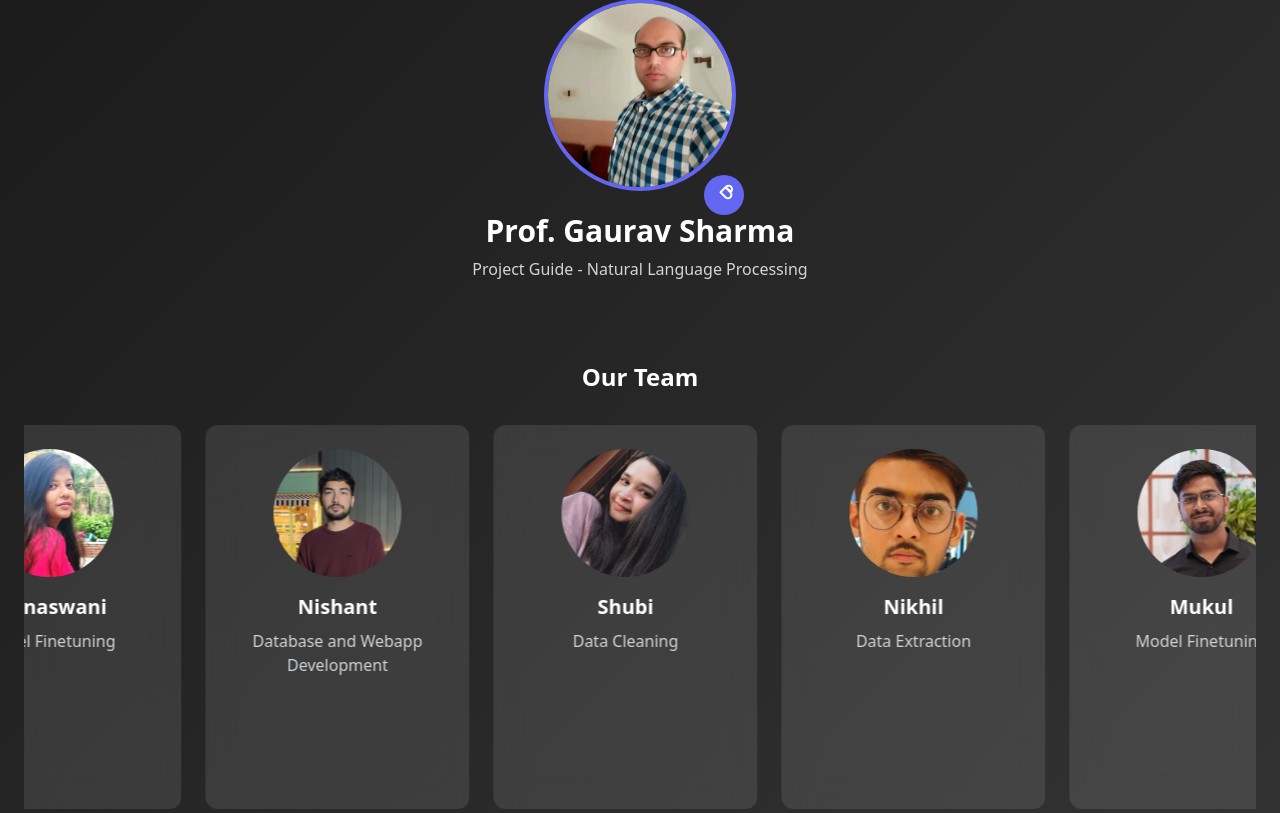
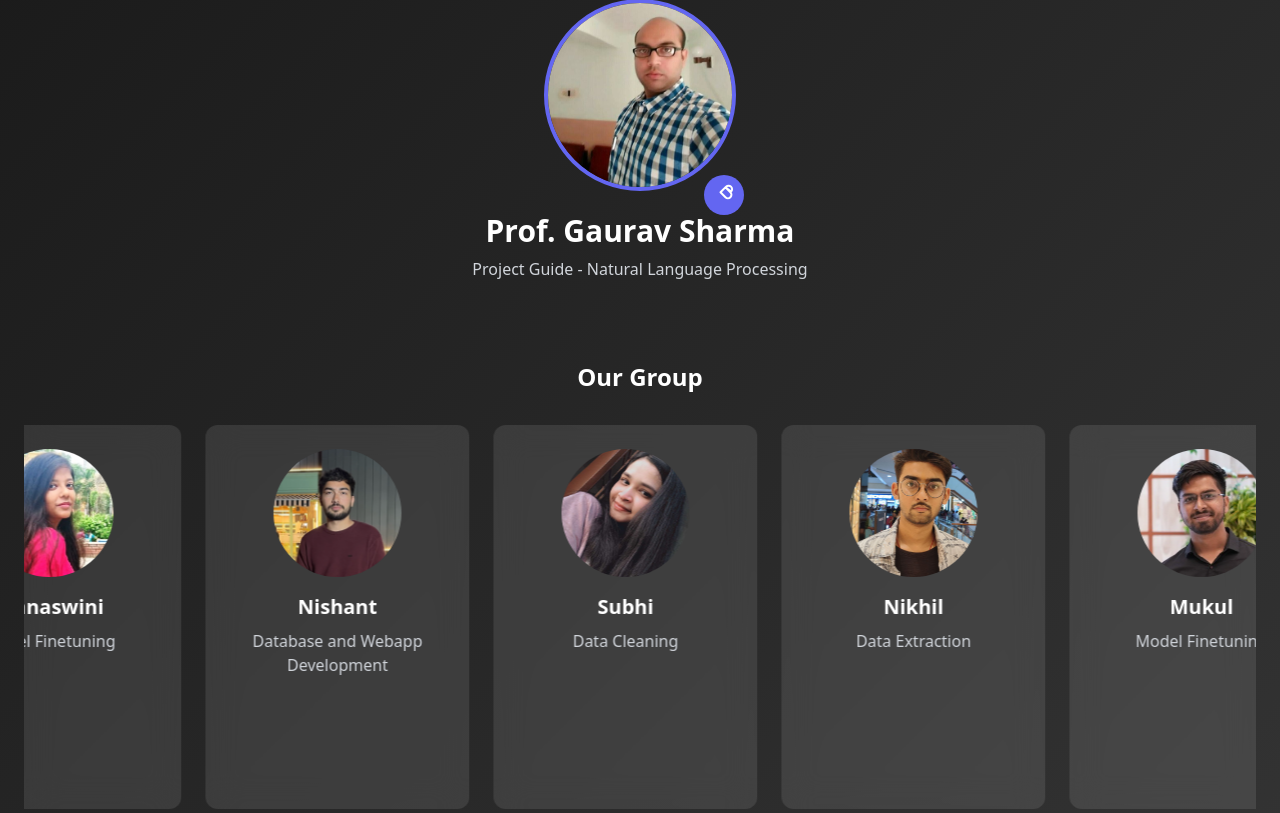
Before and after one commit to nishantdeswal1810/nlpProject, a Flask app: page / in a window 1280 px wide. Shown: the part 113-926 px from the top of the page. Run offline with Flask 3, Linux system fonts and the light colour scheme; some libraries are stand-ins or nearby versions.

Commit message:
images added

```diff
--- a/requirements.txt
+++ b/requirements.txt
@@ -1,2 +1,3 @@
 flask
 flask_cors
+ijson
--- a/templates/index.html
+++ b/templates/index.html
@@ -154,16 +154,16 @@
 
         <!-- Team Members Section -->
         <section class="mb-20">
-            <h2 class="text-2xl font-bold mb-8 text-center">Our Team</h2>
+            <h2 class="text-2xl font-bold mb-8 text-center">Our Group</h2>
             <!-- Infinite scroll container -->
             <div class="infinite-scroll-container">
                 <div class="scroll-content">
                     <!-- Team Member Cards -->
                     {% set team_members = [
                         {'name': 'Mukul', 'role': 'Model Finetuning', 'image': 'mukul.jpg'},
-                        {'name': 'Manaswani', 'role': 'Model Finetuning', 'image': 'manaswani.jpg'},
+                        {'name': 'Manaswini', 'role': 'Model Finetuning', 'image': 'manaswini.jpg'},
                         {'name': 'Nishant', 'role': 'Database and Webapp Development', 'image': 'nishant.jpg'},
-                        {'name': 'Shubi', 'role': 'Data Cleaning', 'image': 'shubi.jpg'},
+                        {'name': 'Subhi', 'role': 'Data Cleaning', 'image': 'subhi.jpg'},
                         {'name': 'Nikhil', 'role': 'Data Extraction', 'image': 'nikhil.jpg'}
                     ] %}
 
```
Also changed, not shown: static/images/manaswini.jpg (renamed from static/images/manaswani.jpg), static/images/nikhil.jpg, static/images/subhi.jpg (renamed from static/images/shubi.jpg), 1 other file.
